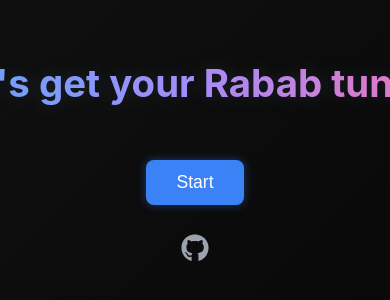
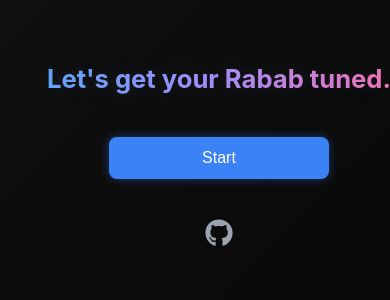
Before and after one commit to HussainQadri/rabab-tuner, a React (Create React App) app in the folder frontend/: page / in a window 390 px wide. Shown: the part 274-574 px from the top of the page. Built offline with nearby package versions, Linux system fonts and the light colour scheme.

Commit message:
Update App.css
Phone optimisatons.

```diff
--- a/frontend/src/App.css
+++ b/frontend/src/App.css
@@ -14,10 +14,6 @@ body, html, #root {
   100% { background-position: 0% 50%; }
 }
 
-
-
-
-
 .App {
   display: flex;
   justify-content: center;
@@ -33,17 +29,20 @@ body, html, #root {
   justify-content: center;
   align-items: center;
   text-align: center;
-  gap: 1.8rem;
+  gap: 1.5rem;
+  padding: 0 1.5rem;
 }
 
 .typed-text {
-  font-size: 2.4rem;
+  font-size: clamp(1.6rem, 6vw, 2.4rem);
+  line-height: 1.3;
   font-weight: 700;
-  background: linear-gradient(90deg,#60a5fa,#a78bfa,#f472b6);
+  background: linear-gradient(90deg, #60a5fa, #a78bfa, #f472b6);
   -webkit-background-clip: text;
   -webkit-text-fill-color: transparent;
-  text-shadow: 0 0 20px rgba(147,197,253,0.15);
-  white-space: pre;
+  text-shadow: 0 0 20px rgba(147, 197, 253, 0.15);
+  word-break: break-word;
+  max-width: 90%;
 }
 
 .cursor {
@@ -55,18 +54,18 @@ body, html, #root {
 @keyframes blink { 50% { opacity: 0; } }
 
 .landing button {
+  width: clamp(140px, 60%, 220px);
+  padding: 12px 0;
+  border-radius: 8px;
+  font-size: 1rem;
+  font-weight: 500;
   background: #3b82f6;
   border: none;
-  padding: 12px 30px;
-  border-radius: 8px;
-  font-size: 1.1rem;
-  font-weight: 500;
-  cursor: pointer;
-  color: white;
-  transition: transform 0.2s ease, background 0.3s ease;
-  box-shadow: 0 0 10px rgba(59,130,246,0.4);
+  color: #fff;
+  box-shadow: 0 0 10px rgba(59, 130, 246, 0.4);
   opacity: 0;
   transform: translateY(20px);
+  transition: transform 0.2s ease, background 0.3s ease;
 }
 .landing button:hover {
   background: #2563eb;
@@ -74,13 +73,11 @@ body, html, #root {
 }
 
 .github-link {
-  display: flex;
-  justify-content: center;
-  color: #9ca3af;
-  text-decoration: none;
-  transition: color 0.3s, transform 0.3s;
+  margin-top: 1rem;
   opacity: 0;
   transform: translateY(20px);
+  color: #9ca3af;
+  transition: color 0.3s, transform 0.3s;
 }
 .github-link:hover {
   color: #3b82f6;
@@ -103,3 +100,13 @@ body, html, #root {
   margin-top: 1rem;
   color: #9ca3af;
 }
+
+@media (max-height: 600px) {
+  .landing {
+    justify-content: flex-start;
+    padding-top: 5rem;
+  }
+  .typed-text {
+    font-size: clamp(1.2rem, 5vw, 2rem);
+  }
+}
```
